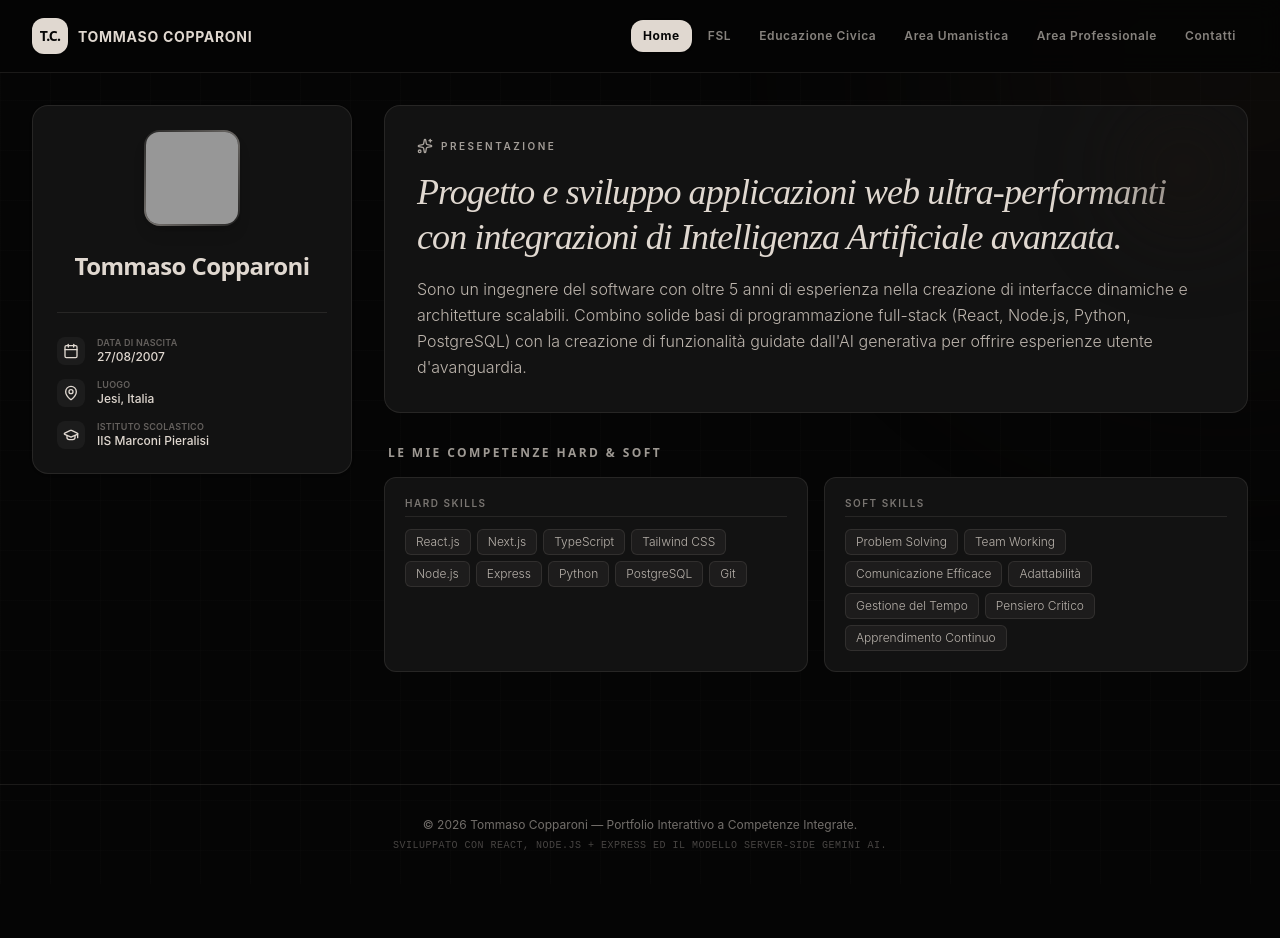
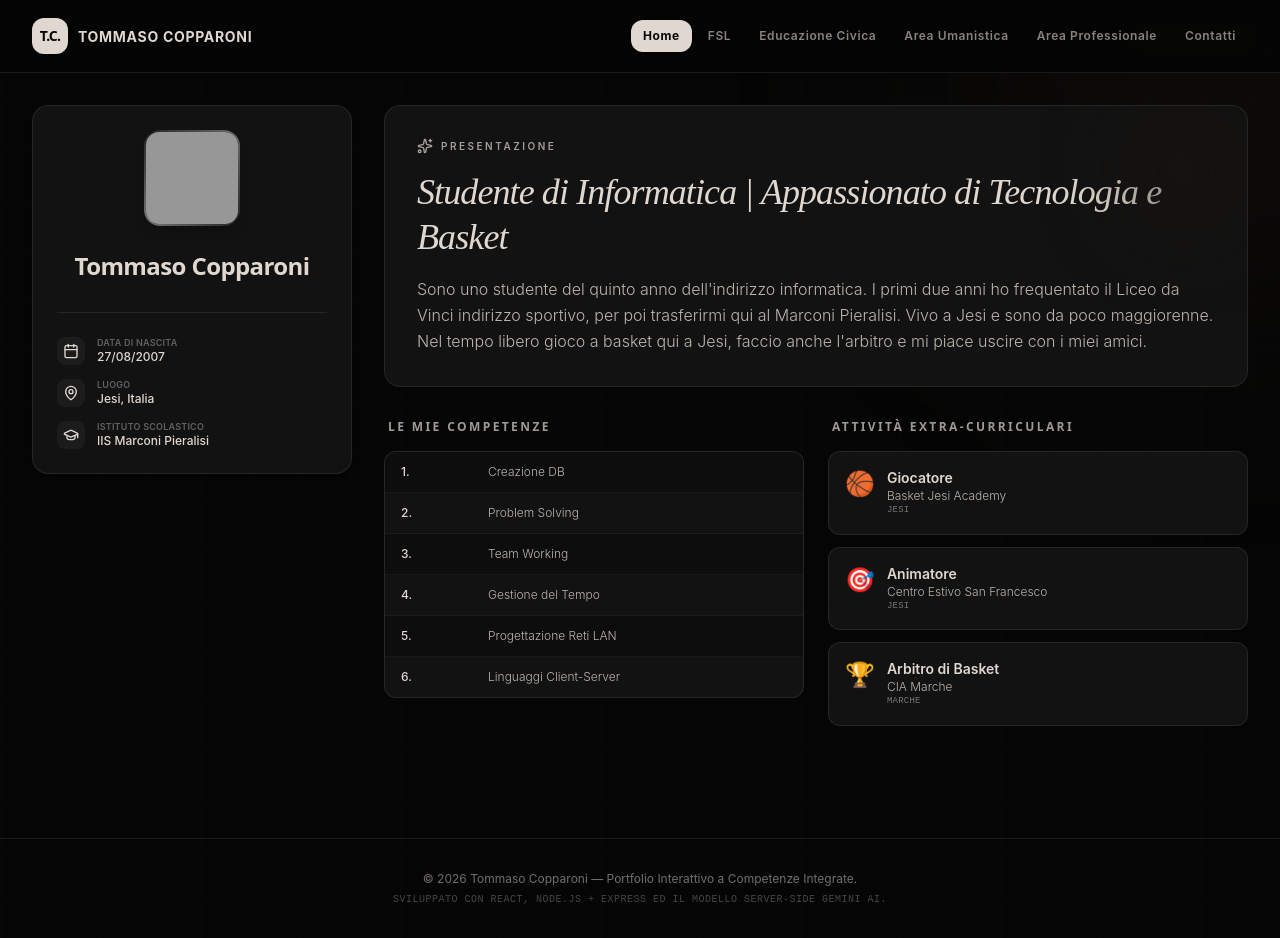
Before and after one commit to Tommi2007jesi/portfolio_Copparoni, a React (Vite) app: page / in a window 1280 px wide. Before the commit the page ends 884 px from the top, so only its background shows below. Built offline with nearby package versions, Linux system fonts and the light colour scheme; grey boxes are pictures that could not be loaded.

Commit message:
feat: aggiornata bio e riorganizzate tabelle competenze e attività

```diff
--- a/src/components/AboutSection.tsx
+++ b/src/components/AboutSection.tsx
@@ -1,5 +1,5 @@
 import { PortfolioData } from "../types";
-import { Sparkles, Calendar } from "lucide-react";
+import { Sparkles } from "lucide-react";
 
 interface AboutSectionProps {
   data: PortfolioData;
@@ -28,31 +28,69 @@ export default function AboutSection({ data }: AboutSectionProps) {
         </p>
       </div>
 
-      {/* 2. CHIP SKILLS SECTION */}
-      <div className="space-y-4">
-        <h3 className="text-xs font-semibold tracking-[0.2em] text-[#E0D8D0]/70 uppercase font-display flex items-center gap-2 px-1">
-          <span>Le Mie Competenze hard & soft</span>
-        </h3>
+      {/* 2. TWO-COLUMN LAYOUT: SKILLS TABLE (LEFT) + ACTIVITIES (RIGHT) */}
+      <div className="grid grid-cols-1 lg:grid-cols-2 gap-6">
 
-        <div className="grid grid-cols-1 md:grid-cols-2 gap-4">
-          {data.skills.map((cat, idx) => (
-            <div key={idx} className="bg-[#121212] border border-[#E0D8D0]/10 rounded-xl p-5 hover:border-[#E0D8D0]/20 transition-all duration-300">
-              <h4 className="text-[10px] font-semibold text-[#E0D8D0]/50 uppercase tracking-[0.15em] mb-3 leading-none border-b border-[#E0D8D0]/10 pb-2">
-                {cat.category}
-              </h4>
-              <div className="flex flex-wrap gap-1.5">
-                {cat.items.map((item, idy) => (
-                  <span
-                    key={idy}
-                    className="text-xs font-light text-[#E0D8D0]/80 bg-[#E0D8D0]/5 hover:bg-[#E0D8D0]/10 hover:text-[#E0D8D0] px-2.5 py-1 rounded-md transition-colors border border-[#E0D8D0]/10"
+        {/* LEFT: SKILLS TABLE */}
+        <div className="space-y-4">
+          <h3 className="text-xs font-semibold tracking-[0.2em] text-[#E0D8D0]/70 uppercase font-display px-1">
+            Le Mie Competenze
+          </h3>
+
+          <div className="bg-[#121212] border border-[#E0D8D0]/10 rounded-xl overflow-hidden hover:border-[#E0D8D0]/20 transition-all duration-300">
+            <table className="w-full text-xs">
+              <tbody>
+                {data.skills && data.skills[0] && data.skills[0].items.map((item, idx) => (
+                  <tr
+                    key={idx}
+                    className={`border-b border-[#E0D8D0]/5 last:border-b-0 ${
+                      idx % 2 === 0 ? "bg-[#050505]/40" : "bg-transparent"
+                    }`}
                   >
-                    {item}
-                  </span>
+                    <td className="px-4 py-3 text-[#E0D8D0] font-medium">
+                      {idx + 1}.
+                    </td>
+                    <td className="px-4 py-3 text-[#BDB5AD] font-light">
+                      {item}
+                    </td>
+                  </tr>
                 ))}
+              </tbody>
+            </table>
+          </div>
+        </div>
+
+        {/* RIGHT: ACTIVITIES */}
+        <div className="space-y-4">
+          <h3 className="text-xs font-semibold tracking-[0.2em] text-[#E0D8D0]/70 uppercase font-display px-1">
+            Attività Extra-Curriculari
+          </h3>
+
+          <div className="space-y-3">
+            {data.activities && data.activities.map((activity) => (
+              <div
+                key={activity.id}
+                className="bg-[#121212] border border-[#E0D8D0]/10 rounded-xl p-4 hover:border-[#E0D8D0]/20 transition-all duration-300 flex items-start gap-3"
+              >
+                <div className="text-2xl shrink-0">
+                  {activity.icon}
+                </div>
+                <div className="flex-1 min-w-0">
+                  <h4 className="text-sm font-semibold text-[#E0D8D0] truncate">
+                    {activity.title}
+                  </h4>
+                  <p className="text-xs text-[#BDB5AD] font-light truncate">
+                    {activity.organization}
+                  </p>
+                  <p className="text-[9px] text-[#E0D8D0]/50 font-mono uppercase tracking-wide">
+                    {activity.location}
+                  </p>
+                </div>
               </div>
-            </div>
-          ))}
+            ))}
+          </div>
         </div>
+
       </div>
 
     </section>
--- a/src/data.ts
+++ b/src/data.ts
@@ -2,23 +2,42 @@ import { PortfolioData } from "./types";
 
 export const defaultPortfolioData: PortfolioData = {
   name: "Tommaso Copparoni",
-  role: "Full-Stack Developer & AI Specialist",
-  tagline: "Progetto e sviluppo applicazioni web ultra-performanti con integrazioni di Intelligenza Artificiale avanzata.",
-  bio: "Sono un ingegnere del software con oltre 5 anni di esperienza nella creazione di interfacce dinamiche e architetture scalabili. Combino solide basi di programmazione full-stack (React, Node.js, Python, PostgreSQL) con la creazione di funzionalità guidate dall'AI generativa per offrire esperienze utente d'avanguardia.",
+  role: "Studente Informatica - IIS Marconi Pieralisi",
+  tagline: "Studente di Informatica | Appassionato di Tecnologia e Basket",
+  bio: "Sono uno studente del quinto anno dell'indirizzo informatica. I primi due anni ho frequentato il Liceo da Vinci indirizzo sportivo, per poi trasferirmi qui al Marconi Pieralisi. Vivo a Jesi e sono da poco maggiorenne. Nel tempo libero gioco a basket qui a Jesi, faccio anche l'arbitro e mi piace uscire con i miei amici.",
   location: "Jesi, Italia",
   email: "st11349@iismarconipieralisi.it",
   github: "https://github.com/example-username",
   linkedin: "https://linkedin.com/in/example-username",
-  availability: "Immediata per contratti Freelance & Full-time",
-  rates: "€50 - €70 / ora",
+  availability: "Disponibile per stage e progetti scolastici",
+  rates: "Studente",
   skills: [
     {
-      category: "Hard Skills",
-      items: ["React.js", "Next.js", "TypeScript", "Tailwind CSS", "Node.js", "Express", "Python", "PostgreSQL", "Git"]
+      category: "Competenze Tecniche",
+      items: ["Creazione DB", "Problem Solving", "Team Working", "Gestione del Tempo", "Progettazione Reti LAN", "Linguaggi Client-Server"]
+    }
+  ],
+  activities: [
+    {
+      id: "act1",
+      title: "Giocatore",
+      organization: "Basket Jesi Academy",
+      location: "Jesi",
+      icon: "🏀"
     },
     {
-      category: "Soft Skills",
-      items: ["Problem Solving", "Team Working", "Comunicazione Efficace", "Adattabilità", "Gestione del Tempo", "Pensiero Critico", "Apprendimento Continuo"]
+      id: "act2",
+      title: "Animatore",
+      organization: "Centro Estivo San Francesco",
+      location: "Jesi",
+      icon: "🎯"
+    },
+    {
+      id: "act3",
+      title: "Arbitro di Basket",
+      organization: "CIA Marche",
+      location: "Marche",
+      icon: "🏆"
     }
   ],
   projects: [
```
Also changed, not shown: src/types.ts (+9 -0 lines).
